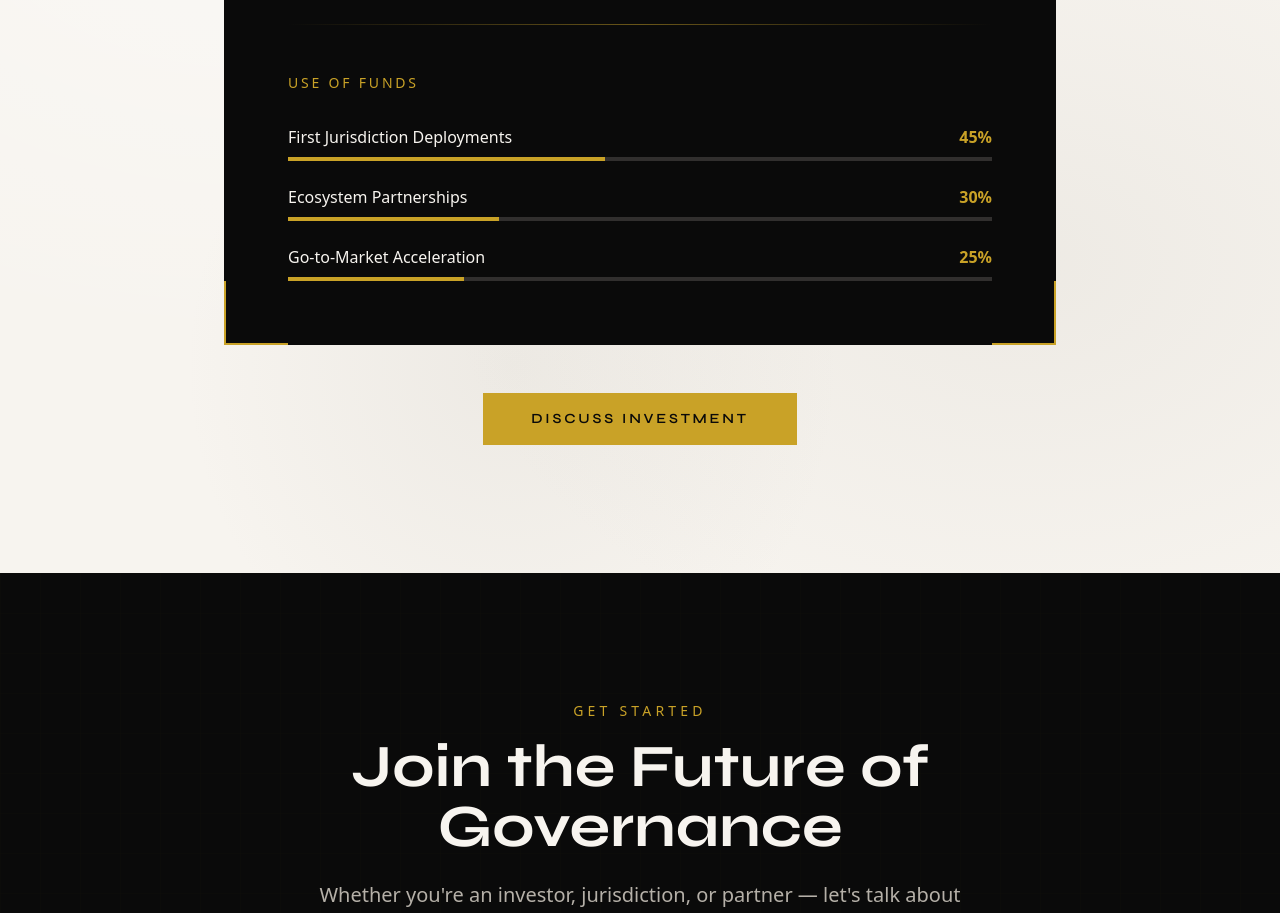
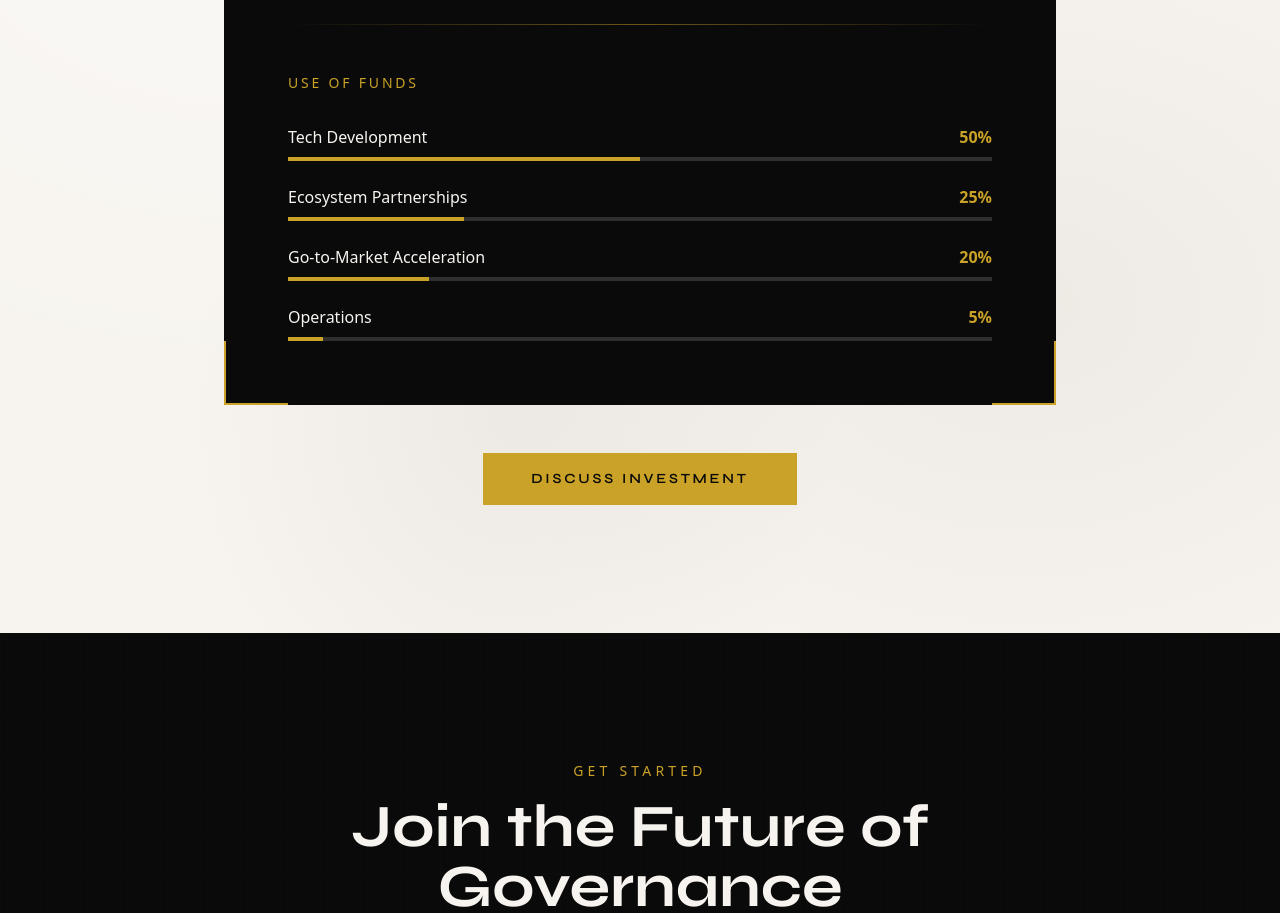
Before and after one commit to bitesports/civic-stack, a Next.js app: page / in a window 1280 px wide. Shown: the part 8120-9033 px from the top of the page. Built offline with nearby package versions, Linux system fonts and the light colour scheme.

Commit message:
Update Use of Funds: 50% Tech, 25% Partnerships, 20% GTM, 5% Ops

```diff
--- a/components/Investment.tsx
+++ b/components/Investment.tsx
@@ -5,9 +5,10 @@ import { useInView } from "framer-motion";
 import { useRef } from "react";
 
 const fundUse = [
-  { label: "First Jurisdiction Deployments", percentage: 45 },
-  { label: "Ecosystem Partnerships", percentage: 30 },
-  { label: "Go-to-Market Acceleration", percentage: 25 },
+  { label: "Tech Development", percentage: 50 },
+  { label: "Ecosystem Partnerships", percentage: 25 },
+  { label: "Go-to-Market Acceleration", percentage: 20 },
+  { label: "Operations", percentage: 5 },
 ];
 
 export default function Investment() {
```
